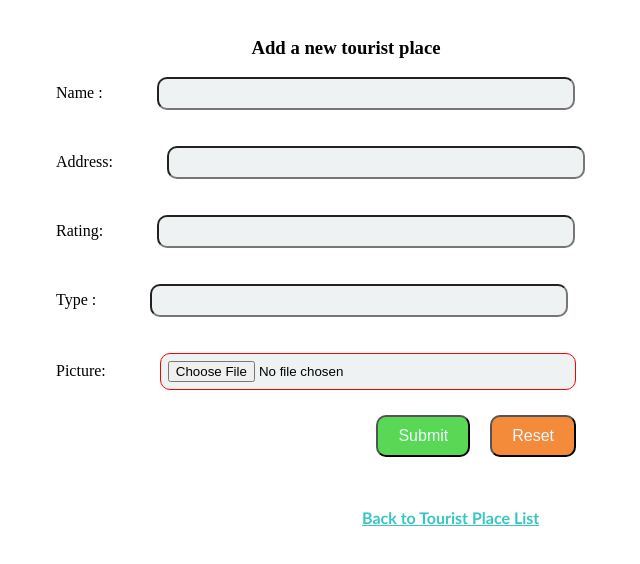
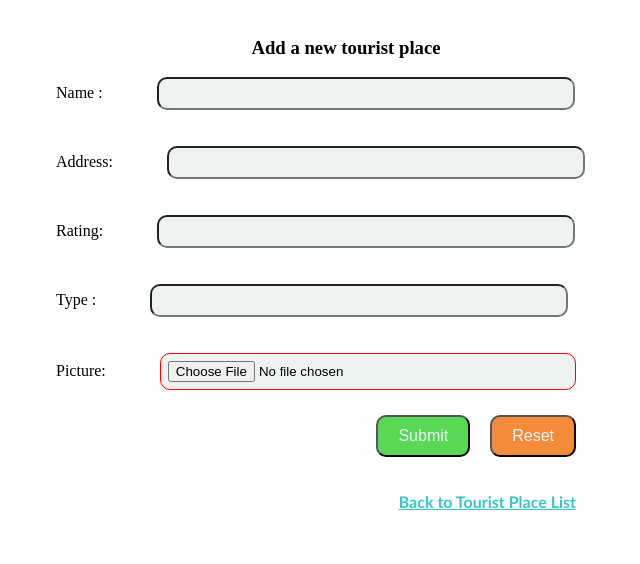
Before and after one commit to nadimul053/TrainingAssignments, a plain HTML site: page assignment-1/create_page/index.html in a window 1280 px wide. Shown: the whole page, without its empty margins (278-918 px from the left). Drawn offline with Linux system fonts and the light colour scheme.

Commit message:
change anchor tag position!

```diff
--- a/assignment-1/create_page/index.html
+++ b/assignment-1/create_page/index.html
@@ -33,8 +33,10 @@
         <button id="reset-btn">Reset</button>
         <button>Submit</button>
 
+        <a href="#">Back to Tourist Place List</a>
+
     </div>
-    <a href="#">Back to Tourist Place List</a>
+
 
 </body>
 </html>
--- a/assignment-1/create_page/style.css
+++ b/assignment-1/create_page/style.css
@@ -1,6 +1,6 @@
 .box-1 {
     width: 600px;
-    height: 500px;
+    height: 510px;
     box-sizing: border-box;
     padding:  10px;
     margin-left: 25%;
@@ -44,5 +44,8 @@ a{
     color: #38c6c4;
     font-weight: bolder;
     font-family: 'Trebuchet MS', 'Lucida Sans Unicode', 'Lucida Grande', 'Lucida Sans', Arial, sans-serif;
-    margin-left: 50%;
+    float: right;
+    margin-top: 35px;
+    margin-left: 180px;
+    margin-right: 60px;
 }
```
